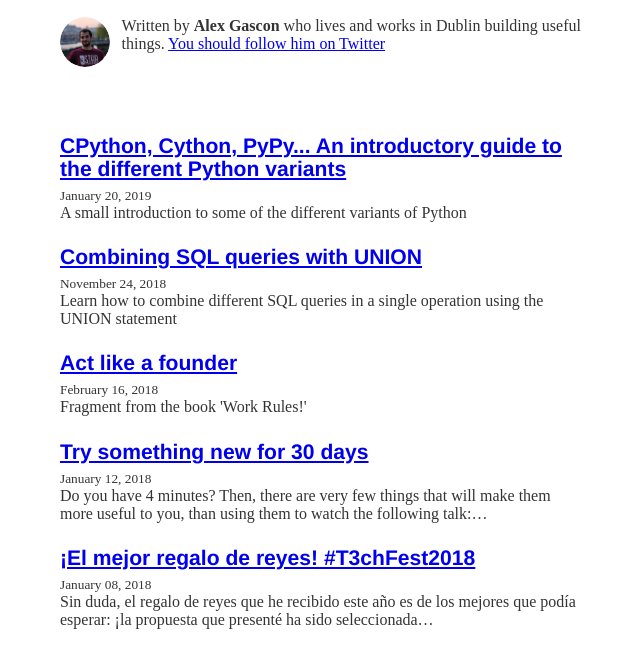
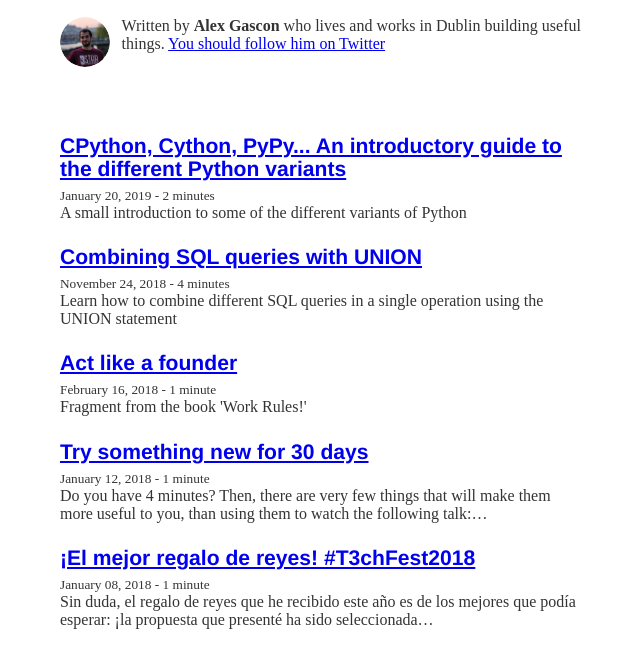
Before and after one commit to AlexGascon/alexgascon-blog, a Gatsby site: page / in a window 1280 px wide. Shown: the part 111-760 px from the top of the page, without its empty margins (319-959 px from the left). Built offline with nearby package versions, Linux system fonts and the light colour scheme; Gatsby itself is replaced by a stand-in of ours; some packages are replaced by stand-ins of ours; a web font is replaced by a local one; what typography-theme-fairy-gates would draw is missing.

Commit message:
Adding time to read information to posts

```diff
--- a/src/pages/index.js
+++ b/src/pages/index.js
@@ -18,6 +18,7 @@ class BlogIndex extends React.Component {
         <Bio />
         {posts.map(({ node }) => {
           const title = node.frontmatter.title || node.fields.slug
+          const timeToRead = node.timeToRead
           return (
             <div key={node.fields.slug}>
               <h3
@@ -29,7 +30,7 @@ class BlogIndex extends React.Component {
                   {title}
                 </Link>
               </h3>
-              <small>{node.frontmatter.date}</small>
+              <small>{node.frontmatter.date} - {timeToRead} {timeToRead === 1 ? `minute` : `minutes`}</small>
               <p
                 dangerouslySetInnerHTML={{
                   __html: node.frontmatter.description || node.excerpt,
@@ -64,6 +65,7 @@ export const pageQuery = graphql`
             title
             description
           }
+          timeToRead
         }
       }
     }
--- a/src/templates/blog-post.js
+++ b/src/templates/blog-post.js
@@ -9,6 +9,7 @@ import { rhythm, scale } from "../utils/typography"
 class BlogPostTemplate extends React.Component {
   render() {
     const post = this.props.data.markdownRemark
+    const timeToRead = post.timeToRead
     const siteTitle = this.props.data.site.siteMetadata.title
     const { previous, next } = this.props.pageContext
 
@@ -28,6 +29,8 @@ class BlogPostTemplate extends React.Component {
           }}
         >
           {post.frontmatter.date}
+          <br />
+          Estimated time to read: {timeToRead} {timeToRead === 1 ? `minute` : `minutes`}
         </p>
         <div dangerouslySetInnerHTML={{ __html: post.html }} />
         <hr
@@ -85,6 +88,7 @@ export const pageQuery = graphql`
         date(formatString: "MMMM DD, YYYY")
         description
       }
+      timeToRead
     }
   }
 `
```
